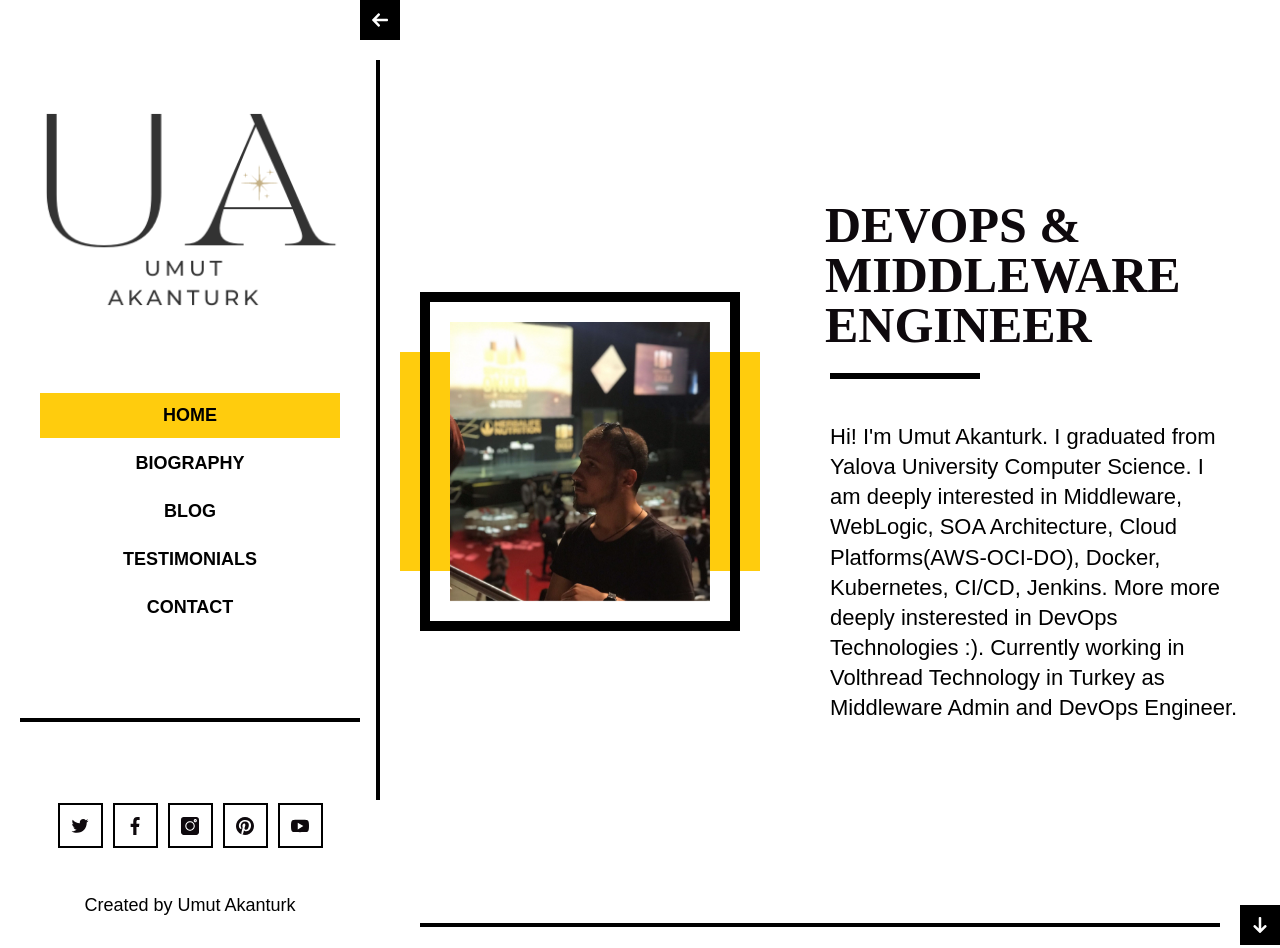
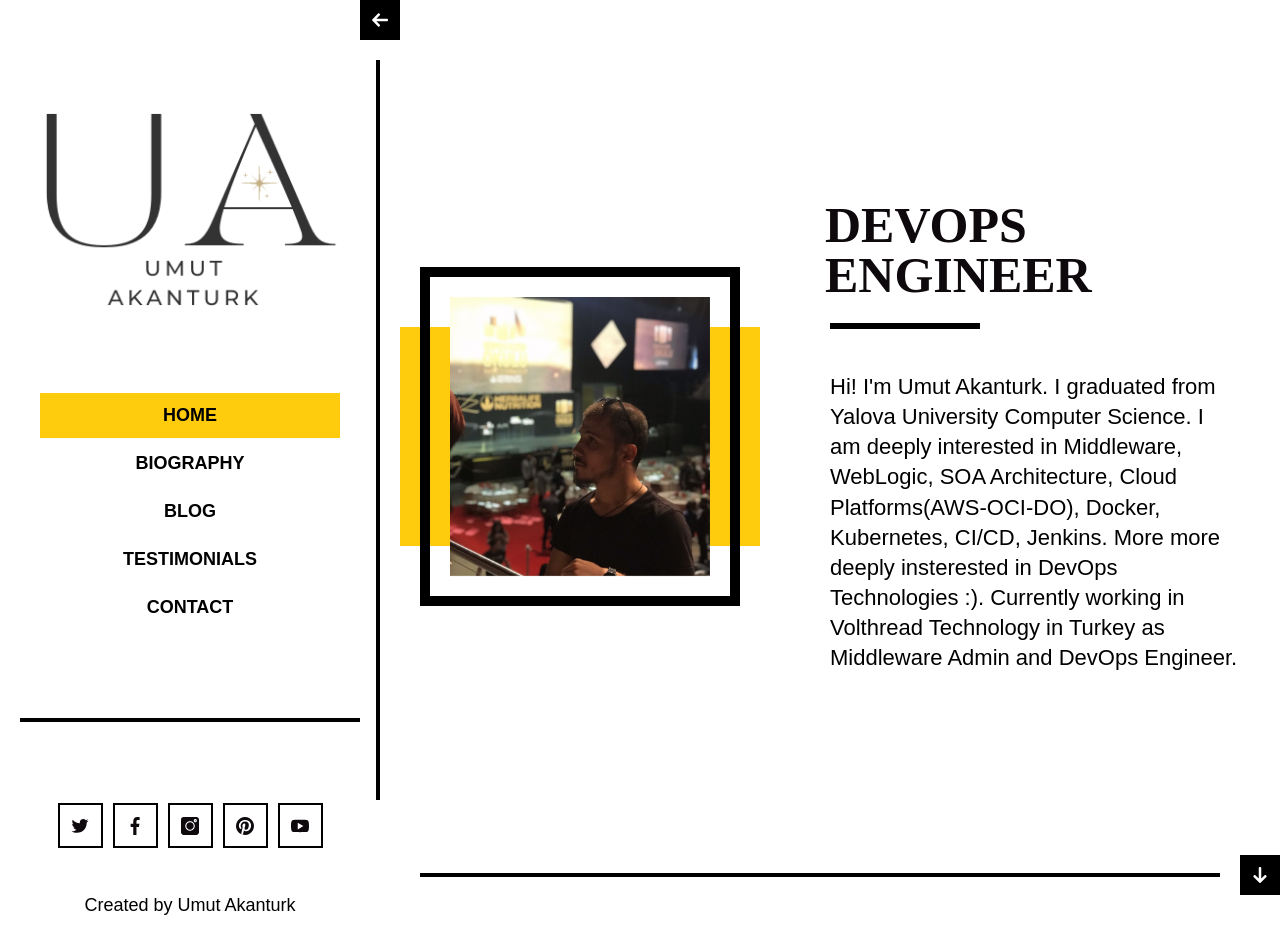
Before and after one commit to umutakanturk/portfolio, a plain HTML site: page index.html in a window 1280 px wide. Shown: the top 948 px of the page. Drawn offline with nearby package versions, Linux system fonts and the light colour scheme.

Commit message:
Update index.html

```diff
--- a/index.html
+++ b/index.html
@@ -162,7 +162,7 @@
 
 									<!-- Main Title -->
 									<div class="main_title">
-										<h3>DevOps & Middleware Engineer</h3>
+										<h3>DevOps Engineer</h3>
 										<p>Hi! I'm Umut Akanturk. I graduated from Yalova University Computer Science. I am deeply interested in Middleware, WebLogic, SOA Architecture, Cloud Platforms(AWS-OCI-DO), Docker, Kubernetes, CI/CD, Jenkins. More more deeply insterested in DevOps Technologies :). Currently working in Volthread Technology in Turkey as Middleware Admin and DevOps Engineer. </p>
 										<!--<img src="img/signature.png" alt="" /> -->
 									</div>
```
